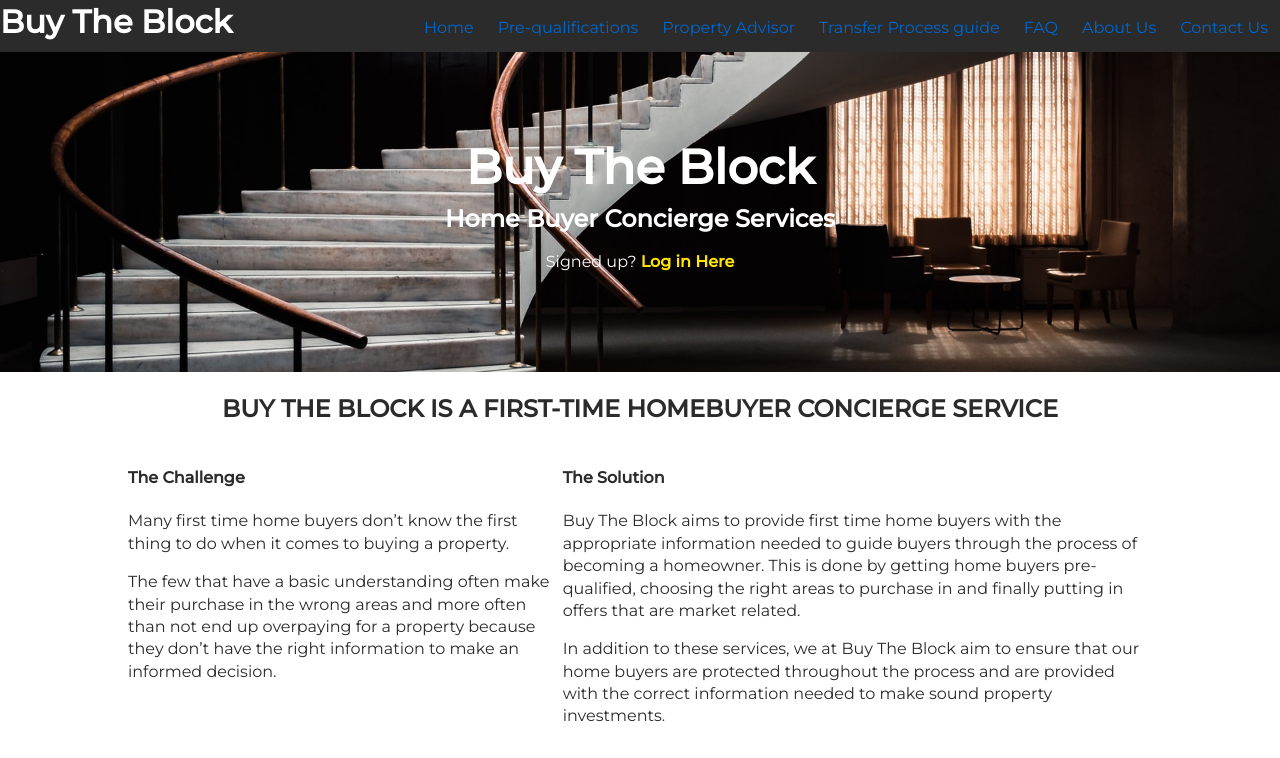
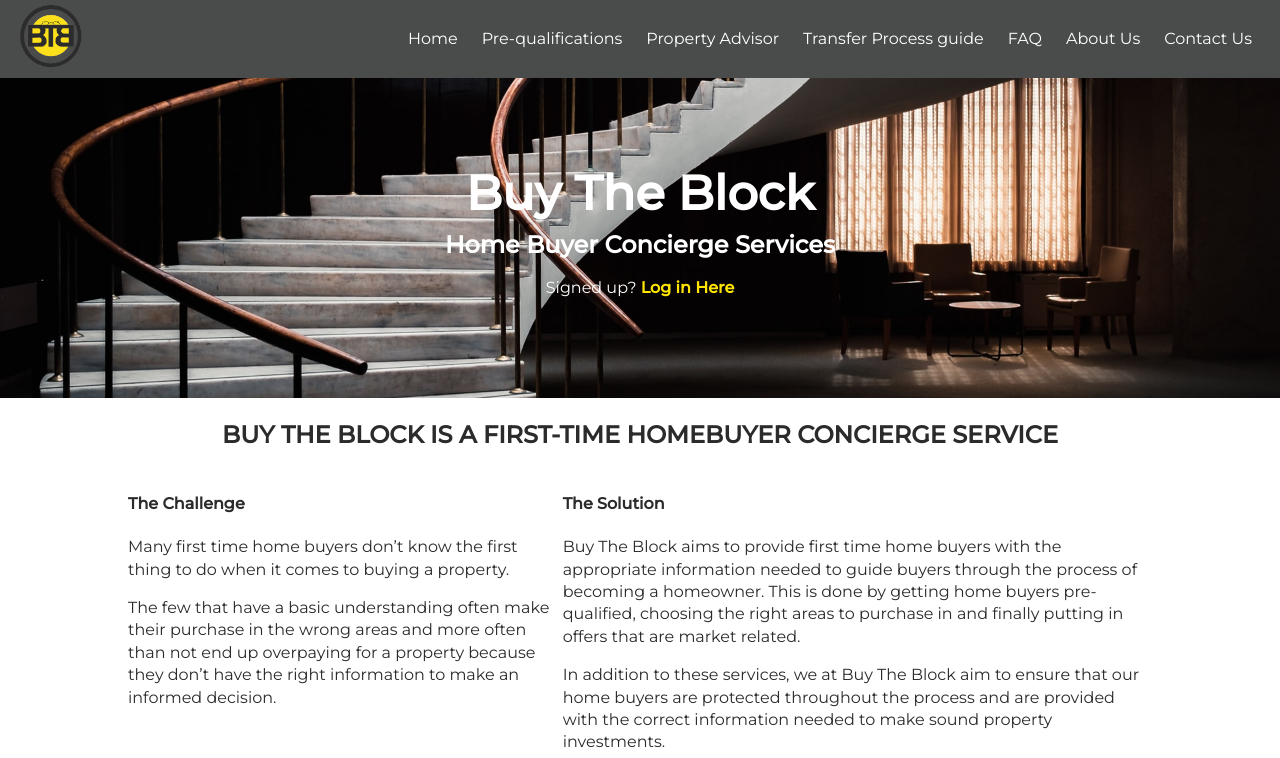
Before and after one commit to dkshab/buytheblock-typescript, a React (Create React App) app: page / in a window 1280 px wide. Shown: the top 758 px of the page. Built offline with nearby package versions, Linux system fonts and the light colour scheme; no server answers; the database is empty.

Commit message:
Added logo and transfer guide link

```diff
--- a/src/apps/AuthApp/static/NavBarAuth/NavBarAuth.tsx
+++ b/src/apps/AuthApp/static/NavBarAuth/NavBarAuth.tsx
@@ -13,7 +13,7 @@
       </a>
       <div className="logo">
         <Link to={ROUTES.HOME}>
-          <h1>Buy The Block</h1>
+          <img src="/Logo.png" alt="" width="70px" height="auto" />
         </Link>
       </div>
       <nav id="main-menu" className="main-menu">
--- a/src/apps/AuthApp/static/TransferGuide/TranferGuide.tsx
+++ b/src/apps/AuthApp/static/TransferGuide/TranferGuide.tsx
@@ -12,7 +12,15 @@
           since the 1500s, when an unknown printer took a galley of type and
           scrambled it to make a type specimen book.
         </p>
-        <button>DOWNLOAD HERE</button>
+
+        <a
+          className="button"
+          href="https://firebasestorage.googleapis.com/v0/b/buytheblock-typescript.appspot.com/o/tranfer-guide%2FConveyancingProcessExample.pdf?alt=media&token=89405572-38d6-406f-a81c-f22d7308fa7c"
+          target="_blank"
+          rel="noopener noreferrer"
+        >
+          DOWNLOAD HERE
+        </a>
       </div>
     </div>
   );
--- a/src/apps/NonAuthApp/static/NavBarNonAuth/NavBarNonAuth.tsx
+++ b/src/apps/NonAuthApp/static/NavBarNonAuth/NavBarNonAuth.tsx
@@ -13,7 +13,7 @@
 
       <div className="logo">
         <Link to={ROUTES.HOME}>
-          <h1>Buy The Block</h1>
+          <img src="/Logo.png" alt="" width="70px" height="auto" />
         </Link>
       </div>
 
--- a/src/sass/_nav.scss
+++ b/src/sass/_nav.scss
@@ -3,9 +3,11 @@
 
   display: flex;
   justify-content: space-between;
-  align-items: baseline;
+  align-items: center;
 
   margin: 0;
+  padding: 0 1rem;
+  background-color: rgba($black, 0.75);
 }
 
 .logo {
@@ -91,7 +93,7 @@
       padding: 1rem 0.75rem;
       line-height: 1rem;
       font-size: 1rem;
-      color: blue;
+      color: #00bfff;
     }
   }
 
@@ -165,7 +167,7 @@
         padding: 0;
         margin: 0;
         a {
-          color: #06c;
+          color: $white;
           border: 0 !important;
           &:hover,
           &:focus {
@@ -178,7 +180,7 @@
         }
       }
       .navSignOut {
-        color: #06c;
+        //  color: #06c;
         &:hover,
         &:focus {
           background: none;
```
Also changed, not shown: public/Logo.png (added), src/images/Logo.png (added).
